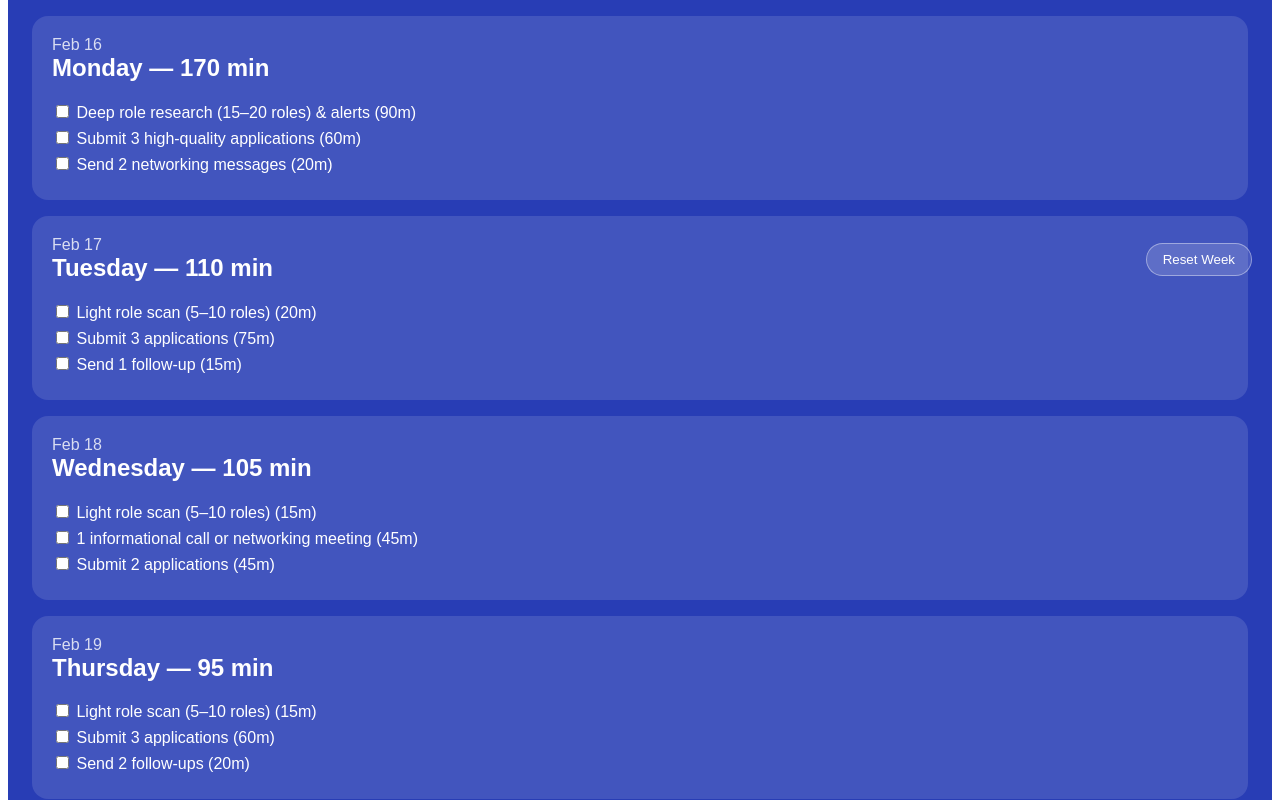
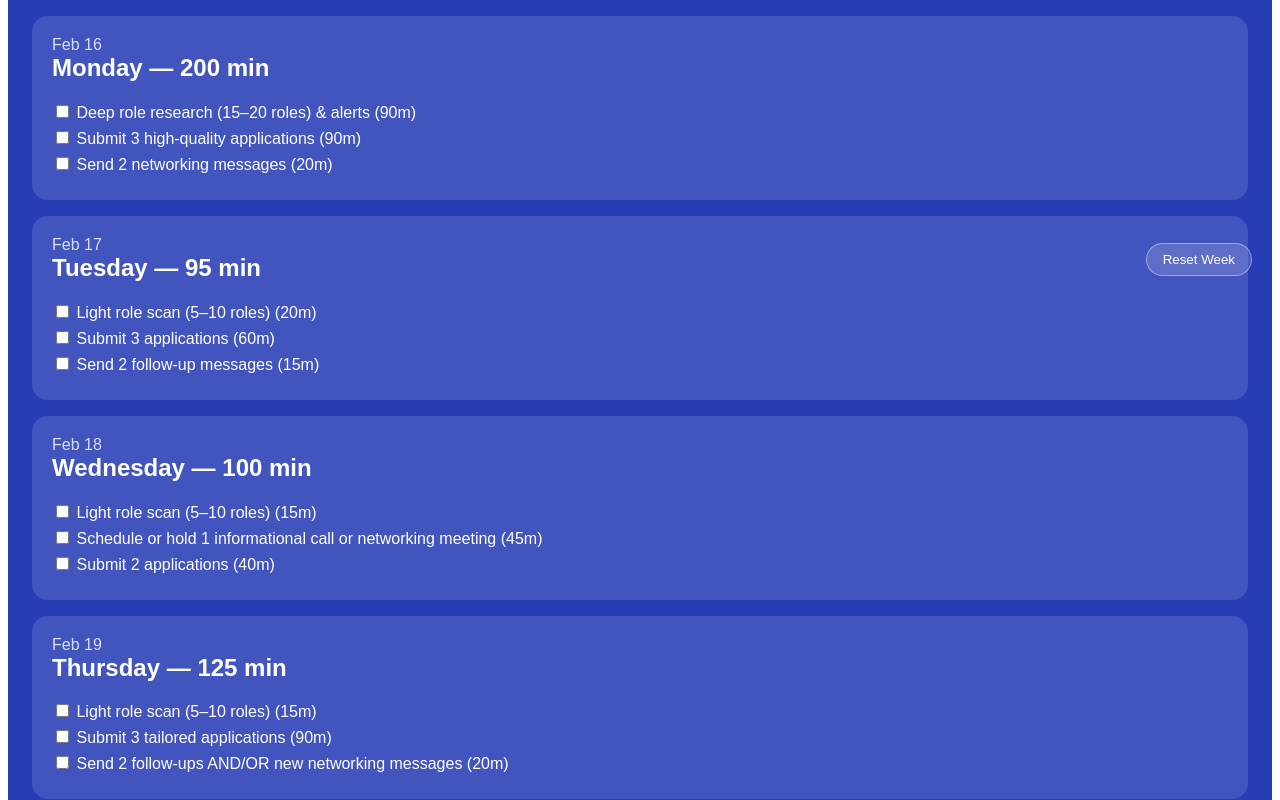
Before and after one commit to dgrogan1212/davids-weekly-job-search-dashboard, a React (Vite) app: page / in a window 1280 px wide. Shown: the part 500-1300 px from the top of the page. Built offline with nearby package versions, Linux system fonts and the light colour scheme.

Commit message:
Update App.jsx

```diff
--- a/src/App.jsx
+++ b/src/App.jsx
@@ -11,7 +11,7 @@ const getWeekWithDates = () => {
       day: "Monday",
       tasks: [
         { text: "Deep role research (15–20 roles) & alerts", time: 90 },
-        { text: "Submit 3 high‑quality applications", time: 60 },
+        { text: "Submit 3 high‑quality applications", time: 90 },
         { text: "Send 2 networking messages", time: 20 },
       ],
     },
@@ -19,24 +19,24 @@ const getWeekWithDates = () => {
       day: "Tuesday",
       tasks: [
         { text: "Light role scan (5–10 roles)", time: 20 },
-        { text: "Submit 3 applications", time: 75 },
-        { text: "Send 1 follow‑up", time: 15 },
+        { text: "Submit 3 applications", time: 60 },
+        { text: "Send 2 follow‑up messages", time: 15 },
       ],
     },
     {
       day: "Wednesday",
       tasks: [
         { text: "Light role scan (5–10 roles)", time: 15 },
-        { text: "1 informational call or networking meeting", time: 45 },
-        { text: "Submit 2 applications", time: 45 },
+        { text: "Schedule or hold 1 informational call or networking meeting", time: 45 },
+        { text: "Submit 2 applications", time: 40 },
       ],
     },
     {
       day: "Thursday",
       tasks: [
         { text: "Light role scan (5–10 roles)", time: 15 },
-        { text: "Submit 3 applications", time: 60 },
-        { text: "Send 2 follow‑ups", time: 20 },
+        { text: "Submit 3 tailored applications", time: 90 },
+        { text: "Send 2 follow‑ups AND/OR new networking messages", time: 20 },
       ],
     },
     {
```
